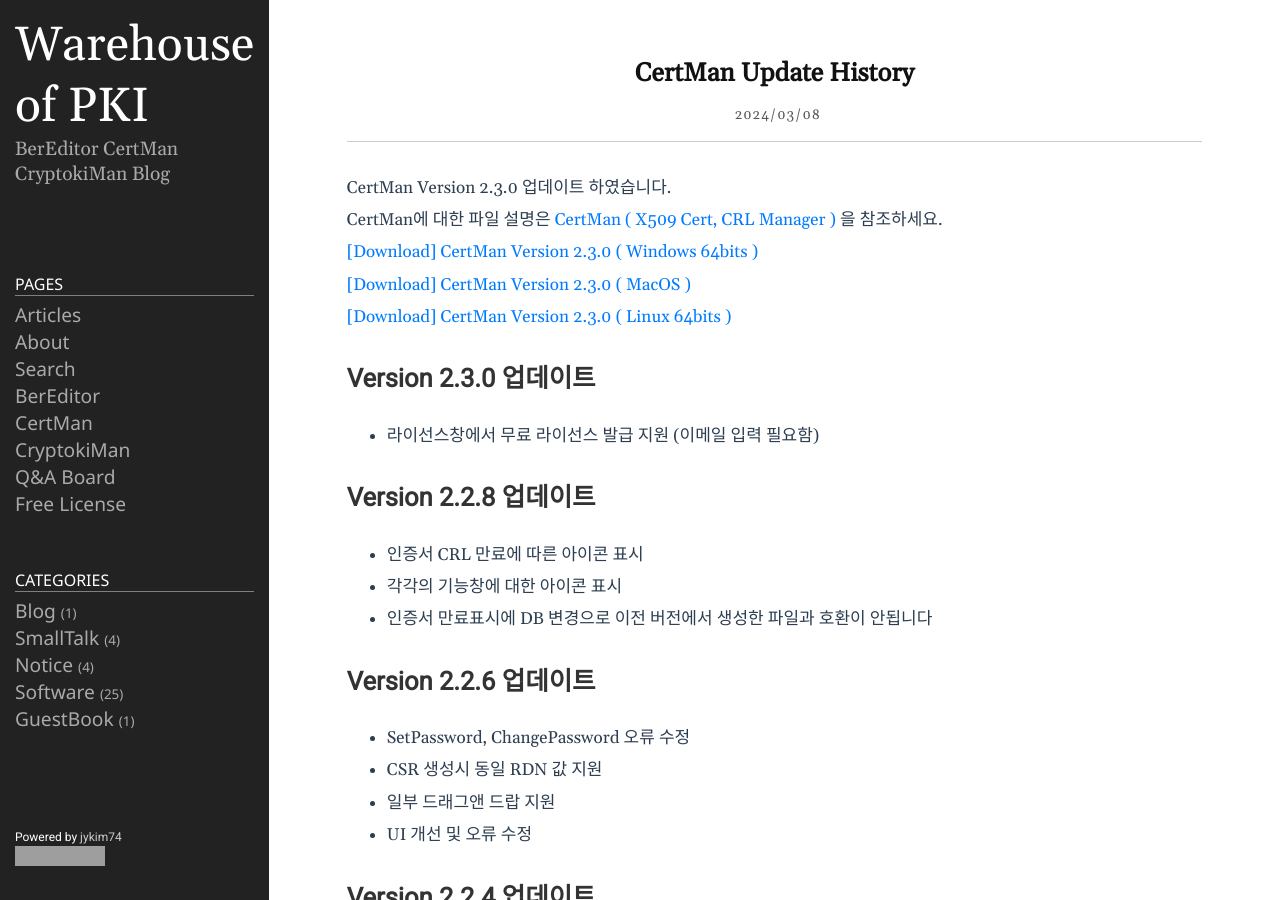
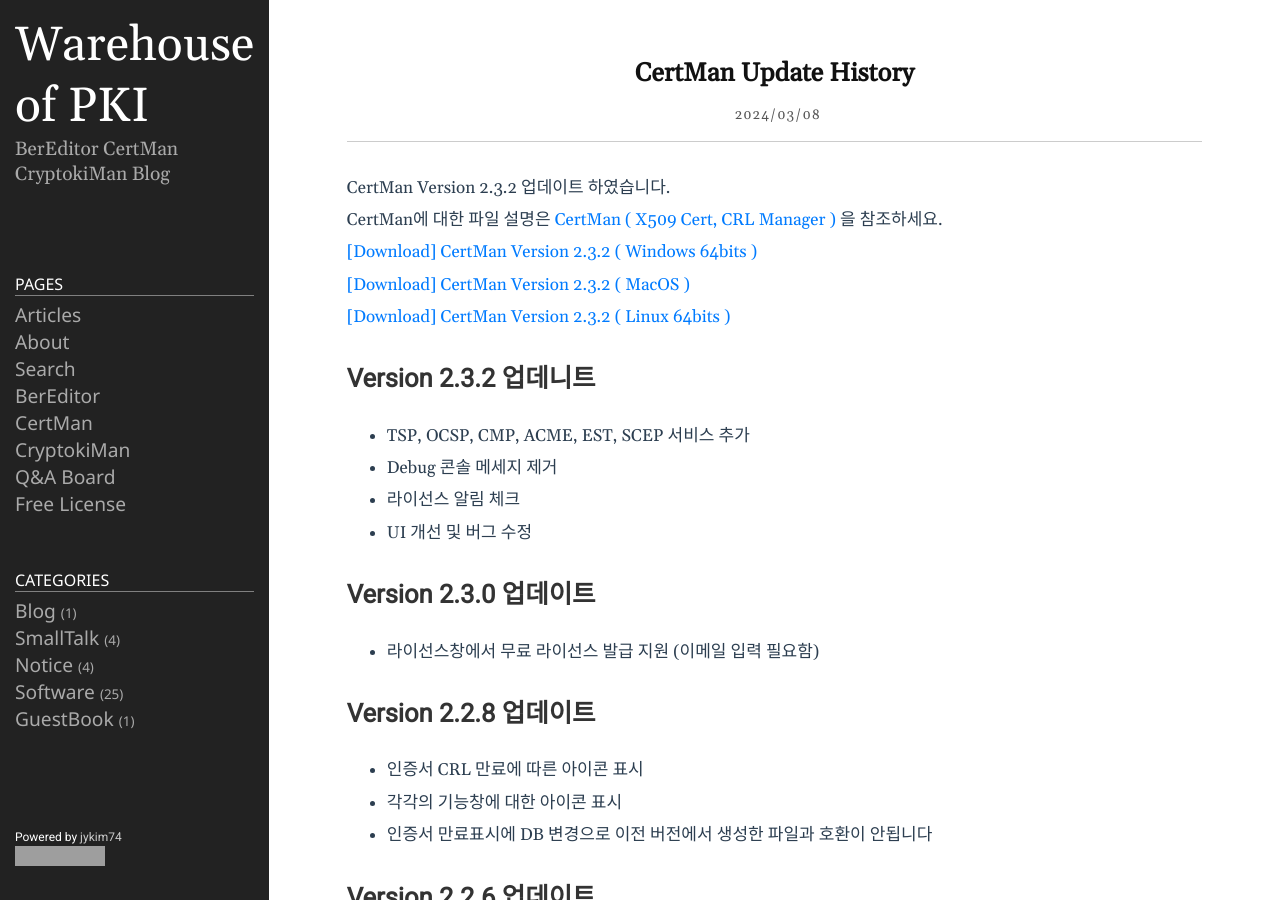
Before and after one commit to jykim74/jykim74.github.io, a Jekyll site: the page built from _posts/2024-03-08-CertManUpdate.md, in a window 1280 px wide and 900 px high. Built offline with Jekyll 4.4.1, drawn with Linux system fonts in a browser that asks for light colours; nearby versions of some CDN libraries; comment, search, counter and statistics services are not loaded; grey boxes are pictures that could not be loaded.

Commit message:
All msi zip dmg 적용

```diff
--- a/_posts/2023-04-13-BerEditor.markdown
+++ b/_posts/2023-04-13-BerEditor.markdown
@@ -16,11 +16,11 @@
 
 This is a program I made personally, so if you have any questions or bugs, use [Google Groups]( https://groups.google.com/g/bereditor, "Google Groups" )
 
-[[Download] BerEditor Version 2.9.0 (Win64)]( https://jykim74.github.io/msi/BerEditor-enV290.msi "BerEditor" )
+[[Download] BerEditor Version 2.9.2 (Win64)]( https://jykim74.github.io/msi/BerEditor-enV292.msi "BerEditor" )
 
-[[Download] BerEditor Version 2.9.0 (MacOS)]( https://jykim74.github.io/dmg/BerEditorV290.dmg "BerEditor" )
+[[Download] BerEditor Version 2.9.2 (MacOS)]( https://jykim74.github.io/dmg/BerEditorV292.dmg "BerEditor" )
 
-[[Download] BerEditor Version 2.9.0 (Linux64)]( https://jykim74.github.io/zip/BerEditorV290.zip "BerEditor" )
+[[Download] BerEditor Version 2.9.2 (Linux64)]( https://jykim74.github.io/zip/BerEditorV292.zip "BerEditor" )
 
 If you would like to receive a license, simply write a request in [Free License Request](https::/jykim7.mycafe24.com/user_reg.php) and you can receive a trial (30-day) license.
 Of course, you can apply for a license multiple times.
--- a/_posts/2023-04-13-CertMan.markdown
+++ b/_posts/2023-04-13-CertMan.markdown
@@ -10,11 +10,11 @@
 The file can be downloaded from this page link (size is about 30M)
 This is a program I made personally, so if you have any questions or bugs, please Use [Google Groups]( https://groups.google.com/g/certman, "Google Groups" )
 
-[[Download] CertMan Version 2.3.0 (Win64)](https://jykim74.github.io/msi/CertMan-enV230.msi "CertMan")
+[[Download] CertMan Version 2.3.2 (Win64)](https://jykim74.github.io/msi/CertMan-enV232.msi "CertMan")
 
-[[Download] CertMan Version 2.3.0 (MacOS)](https://jykim74.github.io/dmg/CertManV230.dmg, "CertMan")
+[[Download] CertMan Version 2.3.2 (MacOS)](https://jykim74.github.io/dmg/CertManV232.dmg, "CertMan")
 
-[[Download] CertMan Version 2.3.0 (Linux64)](https://jykim74.github.io/zip/CertManV230.zip, "CertMan")
+[[Download] CertMan Version 2.3.2 (Linux64)](https://jykim74.github.io/zip/CertManV232.zip, "CertMan")
 
 If you would like to receive a license, simply write a request in [Free License Request](https::/jykim7.mycafe24.com/user_reg.php) and you can receive a trial (30-day) license.
 Of course, you can apply for a license multiple times.
--- a/_posts/2023-04-13-CryptokiMan.markdown
+++ b/_posts/2023-04-13-CryptokiMan.markdown
@@ -10,11 +10,11 @@
 Actually, the module test was done with the library downloaded from https://www.opendnssec.org/softhsm/.
 This is a program I made personally, so if you have any questions or bugs, use [Google Groups]( https://groups.google.com/g/cryptokiman, "Google Groups" )
 
-[[Download] CryptokiMan Version 2.2.8 (Win64)](https://jykim74.github.io/msi/CryptokiMan-enV228.msi "CryptokiMan")
+[[Download] CryptokiMan Version 2.3.0 (Win64)](https://jykim74.github.io/msi/CryptokiMan-enV230.msi "CryptokiMan")
 
-[[Download] CryptokiMan Version 2.2.8 (MacOS)](https://jykim74.github.io/dmg/CryptokiManV228.dmg, "CryptokiMan")
+[[Download] CryptokiMan Version 2.3.0 (MacOS)](https://jykim74.github.io/dmg/CryptokiManV230.dmg, "CryptokiMan")
 
-[[Download] CryptokiMan Version 2.2.8 (Linux64)](https://jykim74.github.io/zip/CryptokiManV228.zip, "CryptokiMan")
+[[Download] CryptokiMan Version 2.3.0 (Linux64)](https://jykim74.github.io/zip/CryptokiManV230.zip, "CryptokiMan")
 
 If you would like to receive a license, simply write a request in [Free License Request](https::/jykim7.mycafe24.com/user_reg.php) and you can receive a trial (30-day) license.
 Of course, you can apply for a license multiple times.
--- a/_posts/2024-03-08-CertManUpdate.md
+++ b/_posts/2024-03-08-CertManUpdate.md
@@ -4,12 +4,18 @@
 tags: [X.509,Cert,Certificate,CRL,RSA,ECDSA,PKI,PQC,ML-DSA,SLH-DSA]
 category: Software
 ---
-CertMan Version 2.3.0 업데이트 하였습니다.
+CertMan Version 2.3.2 업데이트 하였습니다.
 CertMan에 대한 파일 설명은 [CertMan ( X509 Cert, CRL Manager )](https://jykim74.tistory.com/37) 을 참조하세요.
 
-[\[Download\] CertMan Version 2.3.0 ( Windows 64bits )](https://jykim74.github.io/msi/CertMan-enV230.msi)
-[\[Download\] CertMan Version 2.3.0 ( MacOS )](https://jykim74.github.io/dmg/CertManV230.dmg)
-[\[Download\] CertMan Version 2.3.0 ( Linux 64bits )](https://jykim74.github.io/zip/CertManV230.zip)
+[\[Download\] CertMan Version 2.3.2 ( Windows 64bits )](https://jykim74.github.io/msi/CertMan-enV232.msi)
+[\[Download\] CertMan Version 2.3.2 ( MacOS )](https://jykim74.github.io/dmg/CertManV232.dmg)
+[\[Download\] CertMan Version 2.3.2 ( Linux 64bits )](https://jykim74.github.io/zip/CertManV232.zip)
+
+## Version 2.3.2 업데니트
+- TSP, OCSP, CMP, ACME, EST, SCEP 서비스 추가
+- Debug 콘솔 메세지 제거
+- 라이선스 알림 체크
+- UI 개선 및 버그 수정
 
 ## Version 2.3.0 업데이트
 - 라이선스창에서 무료 라이선스 발급 지원 (이메일 입력 필요함)
--- a/appcast/bereditor_appcast_mac.xml
+++ b/appcast/bereditor_appcast_mac.xml
@@ -5,10 +5,10 @@
 		<description>Feed for BerEditor updates</description>
 		<language>en</language>
 		<item>
-			<title>Version 2.9.0</title>
+			<title>Version 2.9.2</title>
 			<sparkle:releaseNotesLink>https://jykim74.github.io/software/2024/03/08/BerEditorUpdate.html</sparkle:releaseNotesLink>
-			<enclosure url="https://jykim74.github.io/dmg/BerEditorV290.dmg" sparkle:version="2.9.0"
-			sparkle:edSignature="NzJ1wr2/2pCW8Catp689oTA4IgJrPL8eCS8AN2qQx5LfEHgAYlEZxPvvLXKoSNZfGWxEJMBMIH3MWIayPzqNAw==" length="34205248"
+			<enclosure url="https://jykim74.github.io/dmg/BerEditorV292.dmg" sparkle:version="2.9.2"
+			sparkle:edSignature="e9eD23W+CRzuqpTTmYOsJuI1fRgZrpY2vR/VKe43Gu0sJm0oUzGvCDmA297AuvwuJwnudwJ+HASTXxE+GaE3AA==" length="34288645"
 			type="application/octet-stream"/>
 		</item>
 	</channel>
--- a/appcast/bereditor_appcast_mac_ko.xml
+++ b/appcast/bereditor_appcast_mac_ko.xml
@@ -5,10 +5,10 @@
 		<description>Feed for BerEditor updates</description>
 		<language>en</language>
 		<item>
-			<title>Version 2.9.0</title>
+			<title>Version 2.9.2</title>
 			<sparkle:releaseNotesLink>https://jykim74.github.io/software/2024/03/08/BerEditorUpdate.html</sparkle:releaseNotesLink>
-			<enclosure url="https://jykim74.github.io/dmg/BerEditorV290.dmg" sparkle:version="2.9.0"
-			sparkle:edSignature="NzJ1wr2/2pCW8Catp689oTA4IgJrPL8eCS8AN2qQx5LfEHgAYlEZxPvvLXKoSNZfGWxEJMBMIH3MWIayPzqNAw==" length="34205248"
+			<enclosure url="https://jykim74.github.io/dmg/BerEditorV292.dmg" sparkle:version="2.9.2"
+			sparkle:edSignature="e9eD23W+CRzuqpTTmYOsJuI1fRgZrpY2vR/VKe43Gu0sJm0oUzGvCDmA297AuvwuJwnudwJ+HASTXxE+GaE3AA==" length="34288645"
 			type="application/octet-stream"/>
 		</item>
 	</channel>
--- a/appcast/bereditor_appcast_win.xml
+++ b/appcast/bereditor_appcast_win.xml
@@ -5,9 +5,9 @@
 		<description>Feed for BerEditor updates</description>
 		<language>en</language>
 		<item>
-			<title>Version 2.9.0</title>
+			<title>Version 2.9.2</title>
 			<sparkle:releaseNotesLink>https://jykim74.github.io/software/2024/03/08/BerEditorUpdate.html</sparkle:releaseNotesLink>
-			<enclosure url="https://jykim74.github.io/msi/BerEditor-enV290.msi" sparkle:version="2.9.0" length="0" type="application/octet-stream"/>
+			<enclosure url="https://jykim74.github.io/msi/BerEditor-enV292.msi" sparkle:version="2.9.2" length="0" type="application/octet-stream"/>
 		</item>
 	</channel>
 </rss>
--- a/appcast/bereditor_appcast_win_ko.xml
+++ b/appcast/bereditor_appcast_win_ko.xml
@@ -5,9 +5,9 @@
 		<description>Feed for BerEditor updates</description>
 		<language>en</language>
 		<item>
-			<title>Version 2.9.0</title>
+			<title>Version 2.9.2</title>
 			<sparkle:releaseNotesLink>https://jykim74.github.io/software/2024/03/08/BerEditorUpdate.html</sparkle:releaseNotesLink>
-			<enclosure url="https://jykim74.github.io/msi/BerEditor-enV290.msi" sparkle:version="2.9.0" length="0" type="application/octet-stream"/>
+			<enclosure url="https://jykim74.github.io/msi/BerEditor-enV292.msi" sparkle:version="2.9.2" length="0" type="application/octet-stream"/>
 		</item>
 	</channel>
 </rss>
--- a/appcast/certman_appcast_mac.xml
+++ b/appcast/certman_appcast_mac.xml
@@ -5,10 +5,10 @@
 		<description>Feed for CertMan updates</description>
 		<language>en</language>
 		<item>
-			<title>Version 2.3.0</title>
+			<title>Version 2.3.2</title>
 			<sparkle:releaseNotesLink>https://jykim74.github.io/software/2024/03/08/CertManUpdate.html</sparkle:releaseNotesLink>
-			<enclosure url="https://jykim74.github.io/dmg/CertManV230.dmg" sparkle:version="2.3.0"
-			sparkle:edSignature="jE4XFEauuzE4SQc0pYJVm1tX2QoQt7/M2XAFDWpDjUJ3ncp422/y6H85zcDt2uyRHkMLoTAO5+uIQzududnGBA==" length="17896047"
+			<enclosure url="https://jykim74.github.io/dmg/CertManV232.dmg" sparkle:version="2.3.2"
+			sparkle:edSignature="AKWC30uuR361l0uUzG2aDUXNdSiVeTCT13t2gOPsB1YRrkTLjmOcMw8m3f8LRcR93zKBXdgl/OM05HlEyOg4DQ==" length="18201276"
 			type="application/octet-stream"/>
 		</item>
 	</channel>
--- a/appcast/certman_appcast_mac_ko.xml
+++ b/appcast/certman_appcast_mac_ko.xml
@@ -5,10 +5,10 @@
 		<description>Feed for CertMan updates</description>
 		<language>en</language>
 		<item>
-			<title>Version 2.3.0</title>
+			<title>Version 2.3.2</title>
 			<sparkle:releaseNotesLink>https://jykim74.github.io/software/2024/03/08/CertManUpdate.html</sparkle:releaseNotesLink>
-			<enclosure url="https://jykim74.github.io/dmg/CertManV230.dmg" sparkle:version="2.3.0"
-			sparkle:edSignature="jE4XFEauuzE4SQc0pYJVm1tX2QoQt7/M2XAFDWpDjUJ3ncp422/y6H85zcDt2uyRHkMLoTAO5+uIQzududnGBA==" length="17896047"
+			<enclosure url="https://jykim74.github.io/dmg/CertManV232.dmg" sparkle:version="2.3.2"
+			sparkle:edSignature="AKWC30uuR361l0uUzG2aDUXNdSiVeTCT13t2gOPsB1YRrkTLjmOcMw8m3f8LRcR93zKBXdgl/OM05HlEyOg4DQ==" length="18201276"
 			type="application/octet-stream"/>
 		</item>
 	</channel>
--- a/appcast/certman_appcast_win.xml
+++ b/appcast/certman_appcast_win.xml
@@ -5,9 +5,9 @@
 		<description>Feed for CertMan updates</description>
 		<language>en</language>
 		<item>
-			<title>Version 2.3.0</title>
+			<title>Version 2.3.2</title>
 			<sparkle:releaseNotesLink>https://jykim74.github.io/software/2024/03/08/CertManUpdate.html</sparkle:releaseNotesLink>
-			<enclosure url="https://jykim74.github.io/msi/CertMan-enV230.msi" sparkle:version="2.3.0" length="0" type="application/octet-stream"/>
+			<enclosure url="https://jykim74.github.io/msi/CertMan-enV232.msi" sparkle:version="2.3.2" length="0" type="application/octet-stream"/>
 		</item>
 	</channel>
 </rss>
--- a/appcast/certman_appcast_win_ko.xml
+++ b/appcast/certman_appcast_win_ko.xml
@@ -5,9 +5,9 @@
 		<description>Feed for CertMan updates</description>
 		<language>en</language>
 		<item>
-			<title>Version 2.3.0</title>
+			<title>Version 2.3.2</title>
 			<sparkle:releaseNotesLink>https://jykim74.github.io/software/2024/03/08/CertManUpdate.html</sparkle:releaseNotesLink>
-			<enclosure url="https://jykim74.github.io/msi/CertMan-enV230.msi" sparkle:version="2.3.0" length="0" type="application/octet-stream"/>
+			<enclosure url="https://jykim74.github.io/msi/CertMan-enV232.msi" sparkle:version="2.3.2" length="0" type="application/octet-stream"/>
 		</item>
 	</channel>
 </rss>
--- a/appcast/cryptokiman_appcast_mac.xml
+++ b/appcast/cryptokiman_appcast_mac.xml
@@ -5,10 +5,10 @@
 		<description>Feed for CryptokiMan updates</description>
 		<language>en</language>
 		<item>
-			<title>Version 2.2.8</title>
+			<title>Version 2.3.0</title>
 			<sparkle:releaseNotesLink>https://jykim74.github.io/software/2024/03/08/CryptokiUpdate.html</sparkle:releaseNotesLink>
-			<enclosure url="https://jykim74.github.io/dmg/CryptokiManV228.dmg" sparkle:version="2.2.8"
-			sparkle:edSignature="+6AE1HyPN9zSIlJn9JJI5IqQkfY9Eki8ZTj07Mmj4SkoqorVGDE8AUVqG3HTILoCfH0fAjqqWMh2iEr8+3y0AQ==" length="17337617"
+			<enclosure url="https://jykim74.github.io/dmg/CryptokiManV230.dmg" sparkle:version="2.3.0"
+			sparkle:edSignature="pO0IaRnn/dTLMhzv/rGeUOHOIJF5u4j80DU+K8aPRZCc3Iz2NL2STRdCligrMnwhoA80QojNMm6lops9GZQkBw==" length="17360888"
 			type="application/octet-stream"/>
 		</item>
 	</channel>
--- a/appcast/cryptokiman_appcast_mac_ko.xml
+++ b/appcast/cryptokiman_appcast_mac_ko.xml
@@ -5,10 +5,10 @@
 		<description>Feed for CryptokiMan updates</description>
 		<language>en</language>
 		<item>
-			<title>Version 2.2.8</title>
+			<title>Version 2.3.0</title>
 			<sparkle:releaseNotesLink>https://jykim74.github.io/software/2024/03/08/CryptokiUpdate.html</sparkle:releaseNotesLink>
-			<enclosure url="https://jykim74.github.io/dmg/CryptokiManV228.dmg" sparkle:version="2.2.8"
-			sparkle:edSignature="+6AE1HyPN9zSIlJn9JJI5IqQkfY9Eki8ZTj07Mmj4SkoqorVGDE8AUVqG3HTILoCfH0fAjqqWMh2iEr8+3y0AQ==" length="17337617"
+			<enclosure url="https://jykim74.github.io/dmg/CryptokiManV230.dmg" sparkle:version="2.3.0"
+			sparkle:edSignature="pO0IaRnn/dTLMhzv/rGeUOHOIJF5u4j80DU+K8aPRZCc3Iz2NL2STRdCligrMnwhoA80QojNMm6lops9GZQkBw==" length="17360888"
 			type="application/octet-stream"/>
 		</item>
 	</channel>
--- a/appcast/cryptokiman_appcast_win.xml
+++ b/appcast/cryptokiman_appcast_win.xml
@@ -5,9 +5,9 @@
 		<description>Feed for CryptokiMan updates</description>
 		<language>en</language>
 		<item>
-			<title>Version 2.2.8</title>
+			<title>Version 2.3.0</title>
 			<sparkle:releaseNotesLink>https://jykim74.github.io/software/2024/03/08/CryptokiUpdate.html</sparkle:releaseNotesLink>
-			<enclosure url="https://jykim74.github.io/msi/CryptokiMan-enV228.msi" sparkle:version="2.2.8" length="0" type="application/octet-stream"/>
+			<enclosure url="https://jykim74.github.io/msi/CryptokiMan-enV230.msi" sparkle:version="2.3.0" length="0" type="application/octet-stream"/>
 		</item>
 	</channel>
 </rss>
```
Also changed, not shown: _posts/2024-03-08-BerEditorUpdate.md (+12 -4 lines), _posts/2024-03-08-CryptokiUpdate.md (+10 -4 lines), appcast/cryptokiman_appcast_win_ko.xml (renamed from appcast/cryptokiman_appcast_win2.xml).
